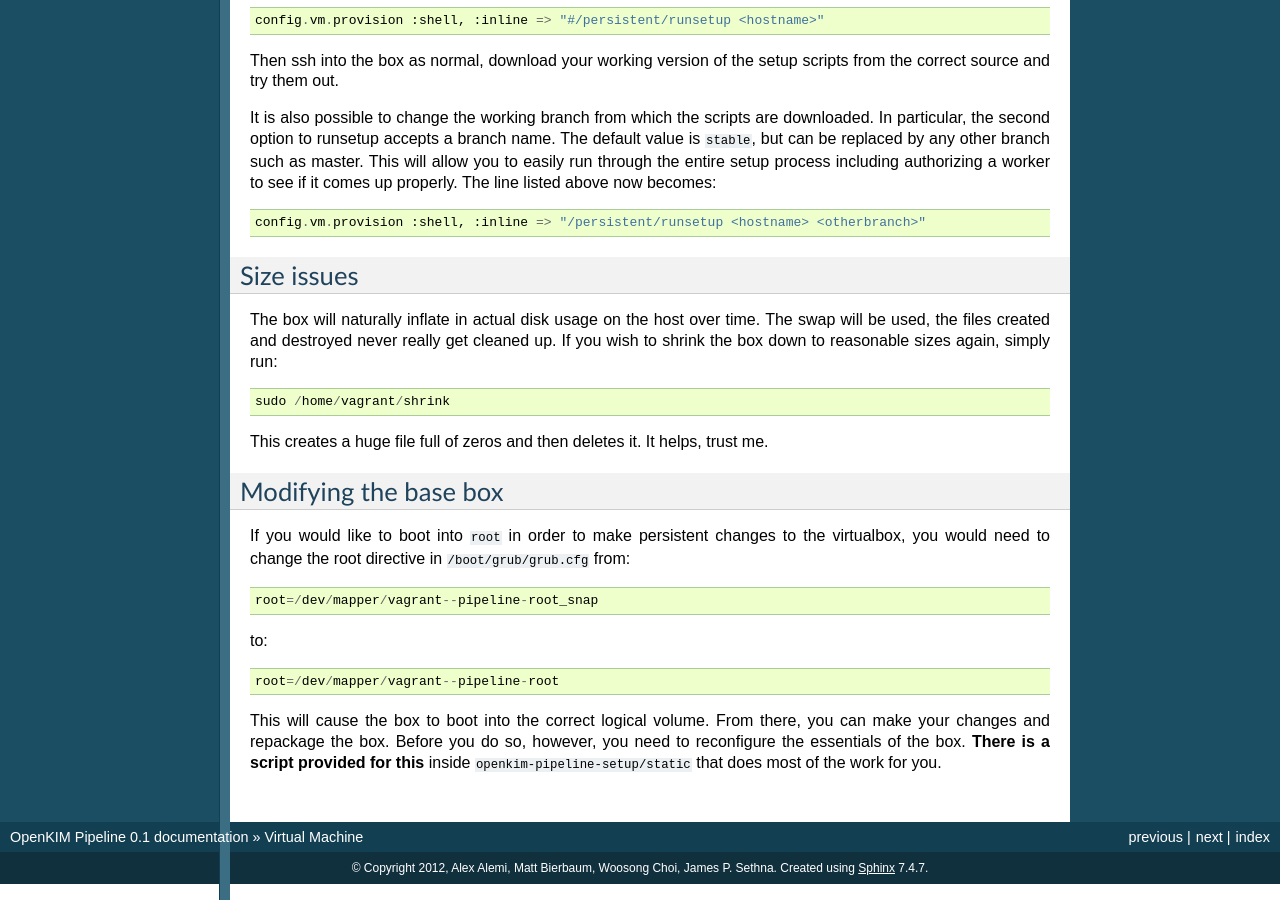
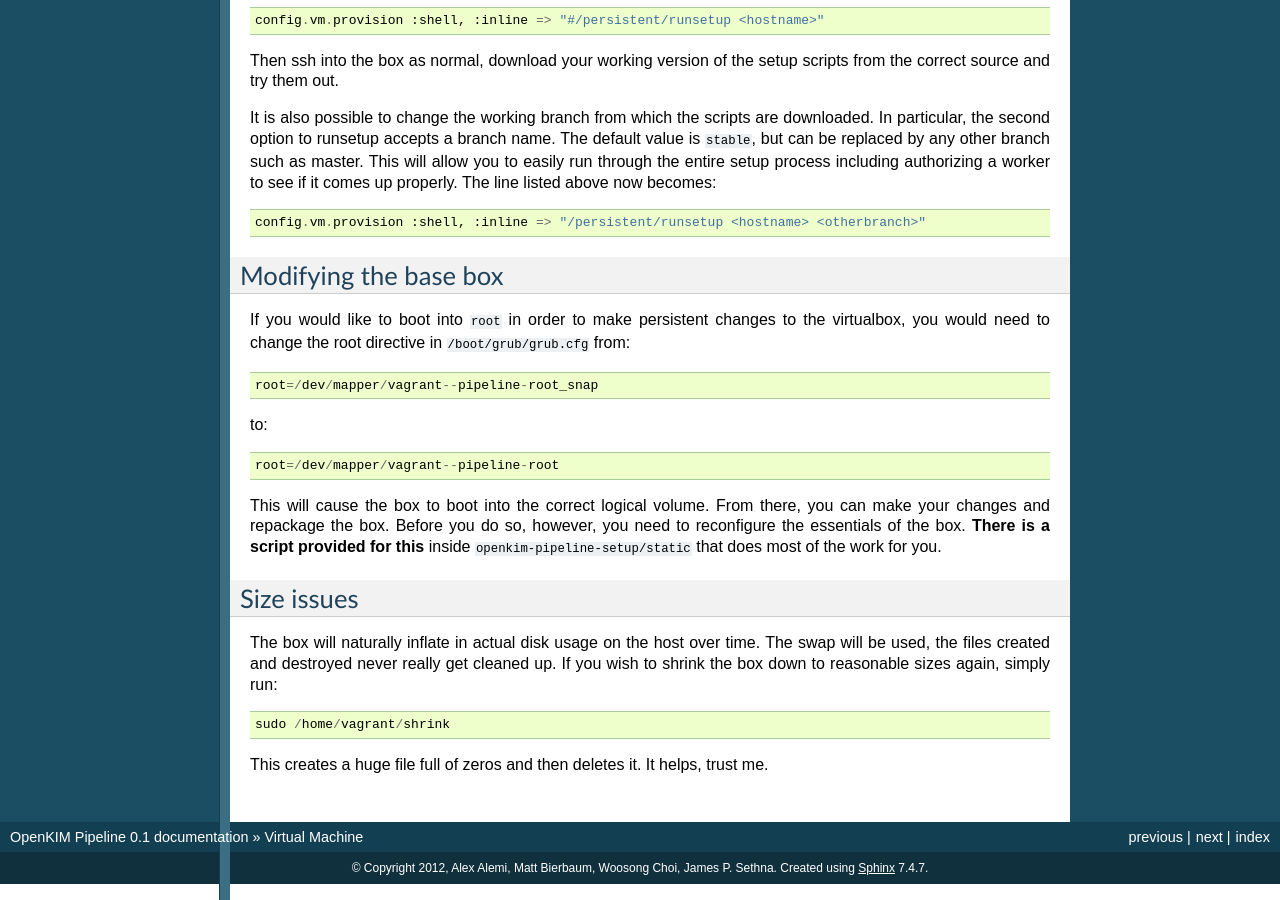
Before and after one commit to bjgjaefg23k/openkim-pipeline, a Sphinx documentation site: the page built from docs/virtualbox.rst, in a window 1280 px wide and 900 px high, scrolled down 3587 px. Built offline with Sphinx 7.4.7, drawn with Linux system fonts in a browser that asks for light colours; formulas are drawn with MathJax 3; some of the changed lines change nothing that is shown; some of the changed text lies outside the part shown.

Commit message:
switched size, base box sections

```diff
--- a/docs/virtualbox.rst
+++ b/docs/virtualbox.rst
@@ -208,17 +208,6 @@ listed above now becomes::
     config.vm.provision :shell, :inline => "/persistent/runsetup <hostname> <otherbranch>"
 
 
-Size issues
------------
-The box will naturally inflate in actual disk usage on the host over time.  The swap will be
-used, the files created and destroyed never really get cleaned up.  If you wish to shrink
-the box down to reasonable sizes again, simply run::
-
-    sudo /home/vagrant/shrink
-
-This creates a huge file full of zeros and then deletes it.  It helps, trust me.
-
-
 Modifying the base box
 ----------------------
 If you would like to boot into ``root`` in order to make persistent changes to the
@@ -234,3 +223,14 @@ This will cause the box to boot into the correct logical volume.  From there, yo
 your changes and repackage the box.  Before you do so, however, you need to reconfigure the
 essentials of the box.  **There is a script provided for this** inside ``openkim-pipeline-setup/static``
 that does most of the work for you.
+
+
+Size issues
+-----------
+The box will naturally inflate in actual disk usage on the host over time.  The swap will be
+used, the files created and destroyed never really get cleaned up.  If you wish to shrink
+the box down to reasonable sizes again, simply run::
+
+    sudo /home/vagrant/shrink
+
+This creates a huge file full of zeros and then deletes it.  It helps, trust me.
```
